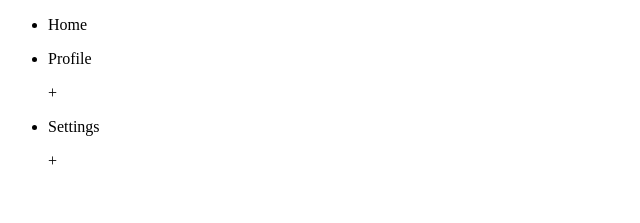
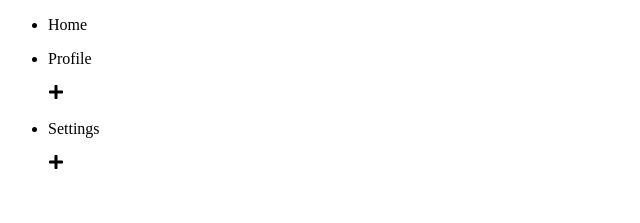
Before and after one commit to ExpixelStudio/react-collection, a React (Vite) app in the folder tree-view-app/: page / in a window 1280 px wide. Shown: the top 223 px of the page, without its empty margins (0-640 px from the left). Built offline with nearby package versions, Linux system fonts and the light colour scheme.

Commit message:
added react icons to tree menu.

```diff
--- a/tree-view-app/src/components/MenuItem.jsx
+++ b/tree-view-app/src/components/MenuItem.jsx
@@ -1,5 +1,6 @@
 import { useState } from "react"
 import MenuList from "./MenuList"
+import {FaMinus, FaPlus} from 'react-icons/fa'
 
 export default function MenuItem({item}){
     /* item data passed from MenuList component after mapping there */
@@ -21,7 +22,7 @@ export default function MenuItem({item}){
                 {
                     item && item.children && item.children.length ? <span onClick={()=>handleToggleChildren(item.label)}>
                     {
-                        displayCurrentChild[item.label] ? '-' : '+'
+                        displayCurrentChild[item.label] ? <FaMinus/> : <FaPlus/>
                     }
                     </span> :null
                 }
```
